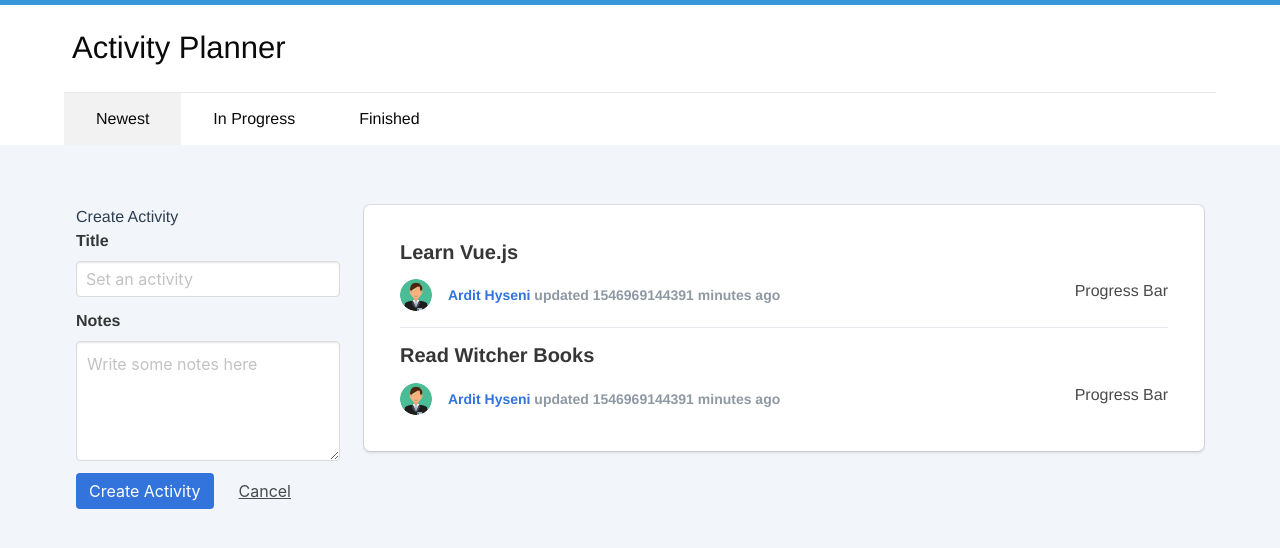
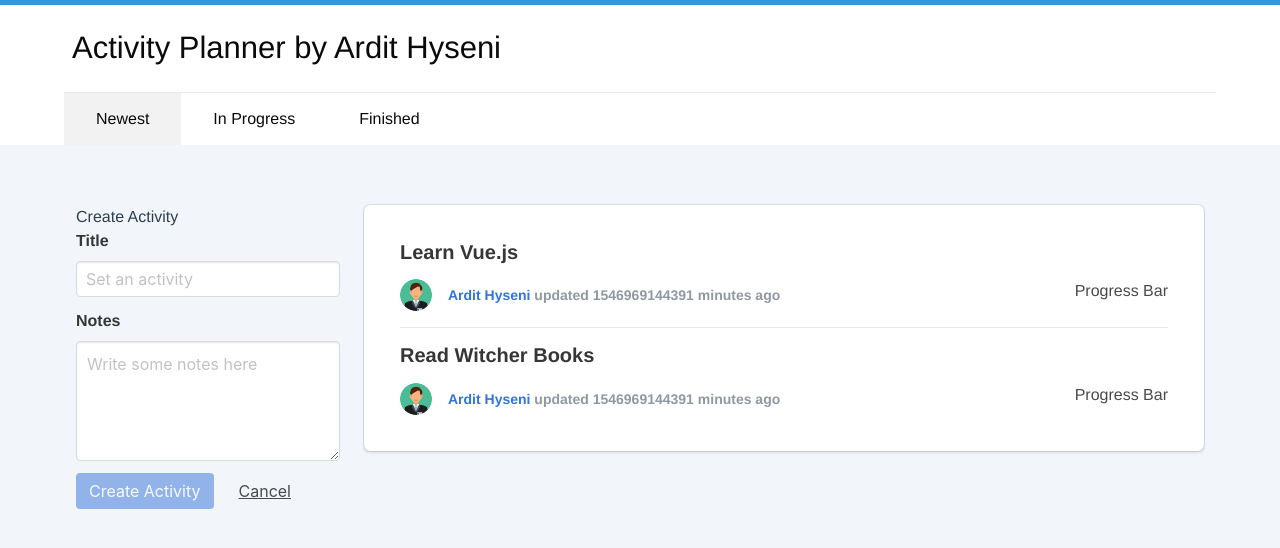
Before and after one commit to ardithyseni/Activity-Planner, a Vue app in the folder activity-planner/: page / in a window 1280 px wide. Both pictures are taken after a click on the link "New Activity". Shown: the top 548 px of the page. Built offline with nearby package versions, Linux system fonts and the light colour scheme.

Commit message:
Taking a break for today

```diff
--- a/activity-planner/src/App.vue
+++ b/activity-planner/src/App.vue
@@ -3,7 +3,7 @@
     <nav class="navbar is-white topNav">
       <div class="container">
         <div class="navbar-brand">
-          <h1>Activity Planner</h1>
+          <h1>{{ fullAppName }}</h1>
         </div>
       </div>
     </nav>
@@ -12,11 +12,14 @@
         <div class="navbar-menu">
           <div class="navbar-start">
             <a class="navbar-item is-active"
-            href="#">Newest</a>
+               href="#"
+            >Newest</a>
             <a class="navbar-item"
-            href="#">In Progress</a>
+               href="#"
+            >In Progress</a>
             <a class="navbar-item"
-            href="#">Finished</a>
+               href="#"
+            >Finished</a>
           </div>
         </div>
       </div>
@@ -26,12 +29,11 @@
       <div class="columns">
         <div class="column is-3">
           <a
+            v-if="!isFormDisplayed"
             class="button is-primary is-block is-alt is-large"
-            v-if="!isFormDisplayed"
             href="#"
             @click="displayNewActivityForm()"
-            >New Activity</a
-          >
+          >New Activity</a>
 
           <div v-if="isFormDisplayed" class="create-form">
             <h2>Create Activity</h2>
@@ -44,7 +46,7 @@
                     class="input"
                     type="text"
                     placeholder="Set an activity"
-                  />
+                  >
                 </div>
               </div>
               <div class="field">
@@ -54,13 +56,17 @@
                     v-model="newActivity.notes"
                     class="textarea"
                     placeholder="Write some notes here"
-                  ></textarea>
+                  />
                 </div>
               </div>
 
               <div class="field is-grouped">
                 <div class="control">
-                  <button @click="createActivity()" class="button is-link">
+                  <button
+                    class = "button is-link"
+                    :disabled = "isFormValid"
+                    @click = "createActivity()"
+                  >
                     Create Activity
                   </button>
                 </div>
@@ -81,10 +87,9 @@
           <div class="box content">
             <ActivityItem
               v-for="activity in activities"
-              v-bind:activity="activity"
-              v-bind:key="activity.id">
-
-            </ActivityItem>
+              :key="activity.id"
+              :activity="activity"
+            />
           </div>
         </div>
       </div>
@@ -96,7 +101,8 @@
 
 import ActivityItem from '@/components/ActivityItem.vue'
 
-import {fetchActivities} from '@/api/index'
+import {fetchActivities, fetchUser, fetchCategories} from '@/api/index'
+
 
 export default {
 
@@ -107,9 +113,8 @@ export default {
   data() {
     return {
       isFormDisplayed: false,
-      message: "Hello Vue",
-      titleMessage: "Title Message Vue!!",
-      isTextDisplayed: true,
+      creator: 'Ardit Hyseni',
+      appName: 'Activity Planner',
       newActivity: {
         title: "",
         notes: "",
@@ -122,51 +127,60 @@ export default {
           name: "Tidra",
         },
       },
-      user: {
-        name: "Ardit Hyseni",
-        id: "ah49393",
-      },
+      user: {},
       activities: {},
-      categories: {
-        1546969049: { text: "books" },
-        1546969225: { text: "movies" },
-      },
+      categories: {},
     };
   },
-  beforeCreate () {
-    console.log('beforeCreate called')
+  computed: {
+    isFormValid () {
+      return this.newActivity.title && this.newActivity.notes
     },
+    fullAppName () {
+      return this.appName + ' by ' + this.creator;
+    }
+  },
+  // beforeCreate () {
+  //   console.log('beforeCreate called')
+  // },
   created () {
     this.activities = fetchActivities()
+    this.user = fetchUser()
+    this.categories = fetchCategories()
+
   },
-  beforeMount () {
-    console.log('beforeMount called')
-  },
-  mounted () {
-    console.log('mounted called')
-  },
-  beforeUpdate () {
-    console.log('beforeUpdate called')
-  },
-  updated () {
-    console.log('updated called')
-  },
-  beforeDestroy () {
-    console.log('beforeDestroy called')
-  },
-  destroyed () {
-    console.log('destroyed called')
-  },
+  // beforeMount () {
+  //   console.log('beforeMount called')
+  // },
+  // mounted () {
+  //   console.log('mounted called')
+  // },
+  // beforeUpdate () {
+  //   console.log('beforeUpdate called')
+  // },
+  // updated () {
+  //   console.log('updated called')
+  // },
+  // beforeDestroy () {
+  //   console.log('beforeDestroy called')
+  // },
+  // destroyed () {
+  //   console.log('destroyed called')
+  // },
+
+
+
   methods: {
-    toggleTextDisplay() {
-      this.isTextDisplayed = !this.isTextDisplayed;
-    },
+
     displayNewActivityForm() {
       this.isFormDisplayed = !this.isFormDisplayed;
     },
     createActivity() {
       console.log(this.newActivity);
     },
+    // isFormValid (){
+    //   return this.newActivity.title && this.newActivity.notes
+    // }
   },
 };
 </script>
--- a/activity-planner/src/api/index.js
+++ b/activity-planner/src/api/index.js
@@ -26,3 +26,20 @@ export const fetchActivities = () => {
 
 
 }
+
+export const fetchCategories = () => {
+    return {
+
+        '1546969049': { text: "books" },
+        '1546969225': { text: "movies" },
+    }
+}
+
+export const fetchUser = () => {
+    return {
+
+        name: "Ardit Hyseni",
+        id: "ah49393",
+
+    }
+}
```
Also changed, not shown: activity-planner/package.json (+8 -2 lines), activity-planner/.eslintrc.js, 2 other files (tests, documents, lock files or other folders). Lines whose indentation alone changed are shown as unchanged.
